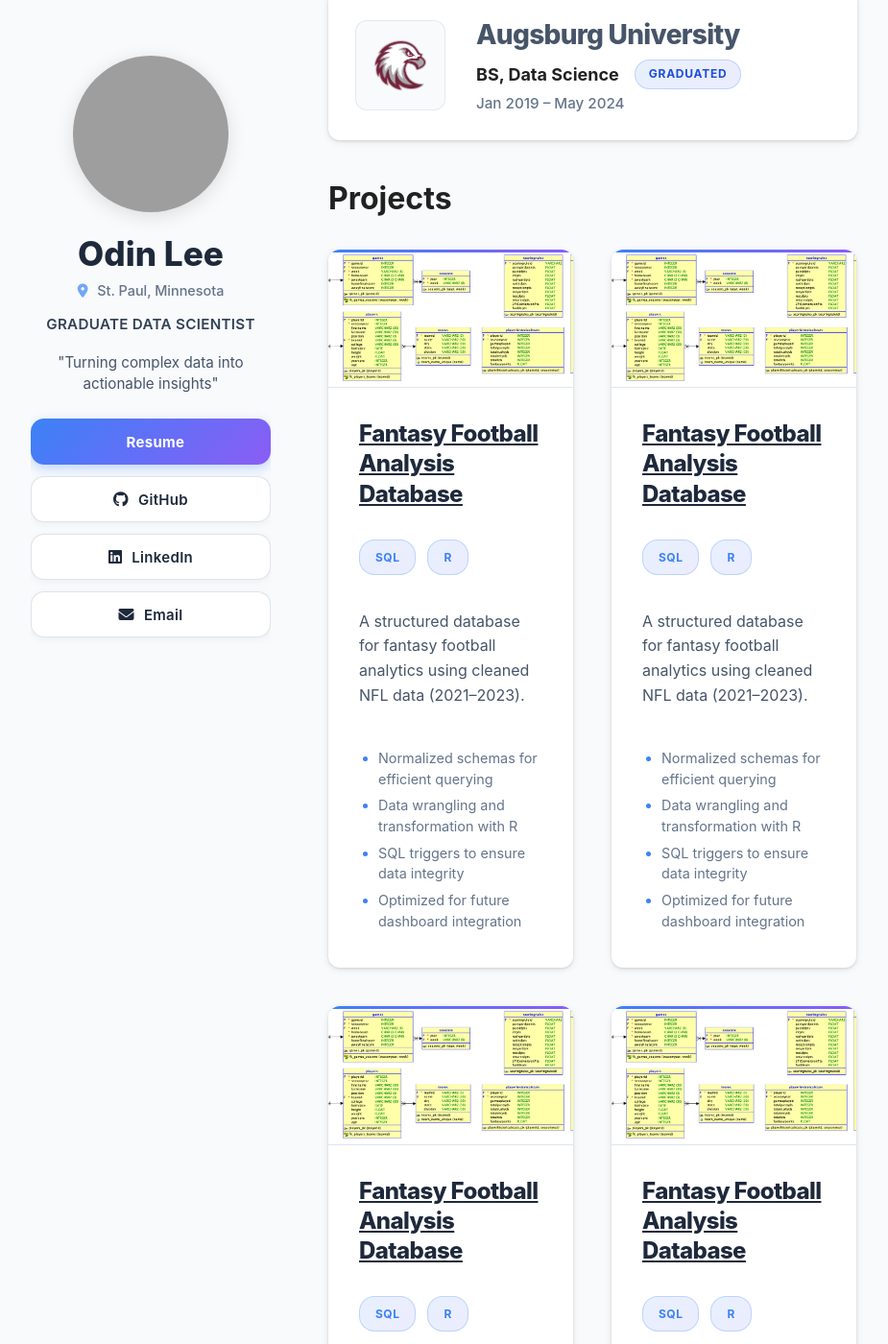
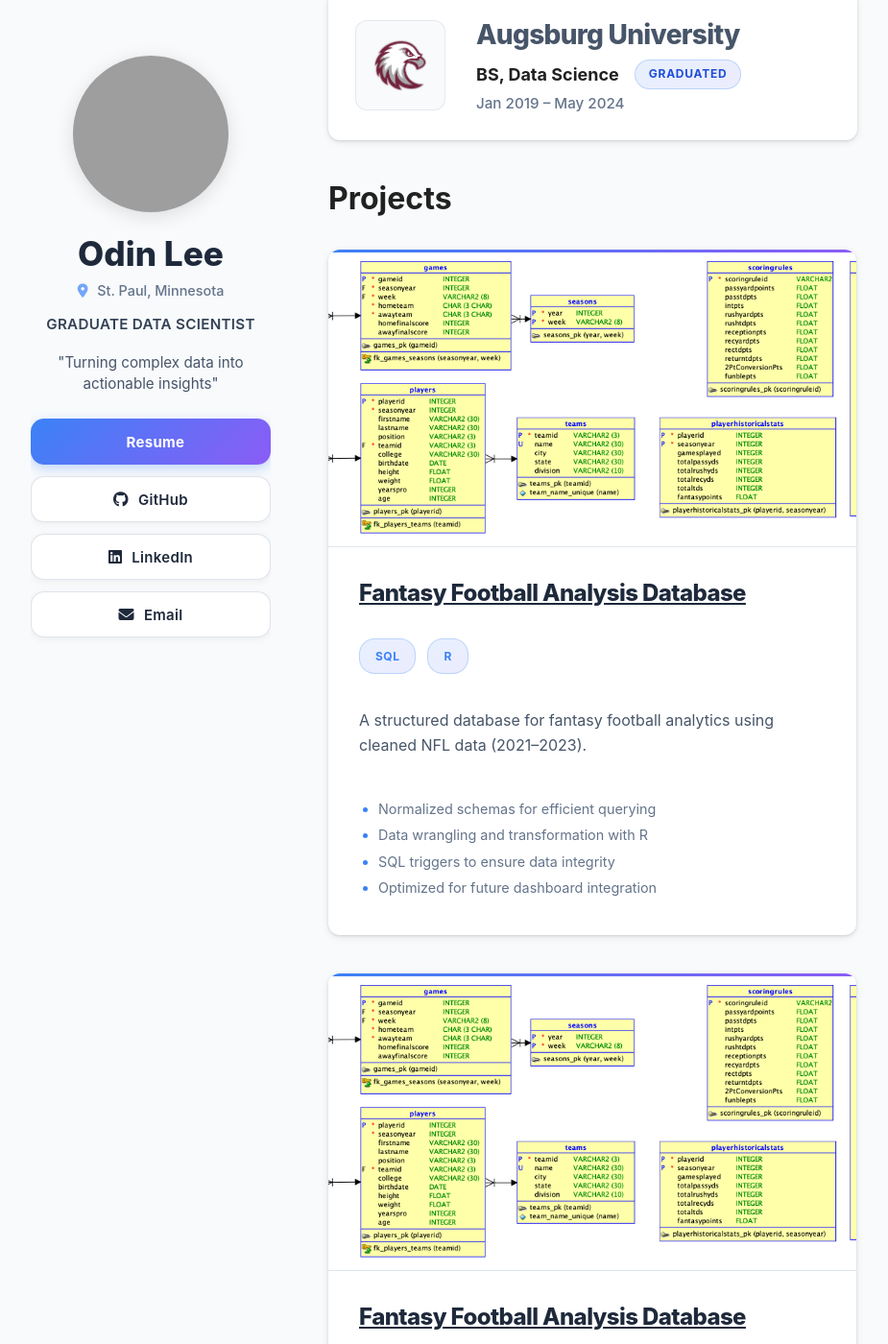
Before and after one commit to OdinLeePro/OdinLeePro.github.io, a Jekyll site: the page built from index.md, in a window 1280 px wide and 1400 px high, scrolled down 806 px. Shown: the whole window at 96% size, without its empty margins (178-1103 px from the left). Built offline with Jekyll 4.4.1, drawn with Linux system fonts in a browser that asks for light colours; grey boxes are pictures that could not be loaded.

Commit message:
Add files via upload

```diff
--- a/assets/css/style.scss
+++ b/assets/css/style.scss
@@ -528,10 +528,9 @@ including layout wrappers, base button design, hover/focus states, and style var
 
 .projectGrid {
   display: grid;
-  grid-template-columns: repeat(auto-fit, minmax(250px, 1fr)); // lowered from 380px
+  grid-template-columns: repeat(auto-fit, minmax(320px, 1fr));
   gap: 2.5rem;
   margin-top: 2rem;
-  width: 100%; // ensure grid uses full container width
 }
 
 .projectCard {
@@ -545,9 +544,6 @@ including layout wrappers, base button design, hover/focus states, and style var
   text-decoration: none;
   color: inherit;
   transition: all 0.3s ease;
-
-  /* 🔑 allow shrink inside grid track */
-  min-width: 0;
 }
 
 .projectCard:hover {
```
